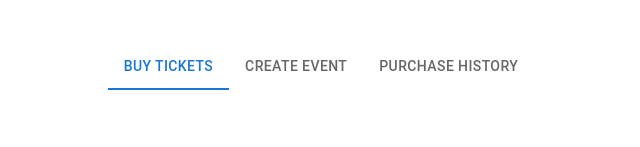
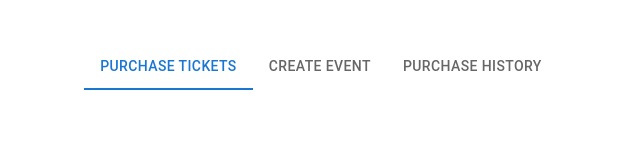
Before and after one commit to Isanaiya/tg-client, a React (Vite) app: page / in a window 1280 px wide. Shown: the part 125-272 px from the top of the page, without its empty margins (319-959 px from the left). Built offline with nearby package versions, Linux system fonts and the light colour scheme; no server answers.

Commit message:
updating end to end test

```diff
--- a/src/App.jsx
+++ b/src/App.jsx
@@ -220,7 +220,7 @@ function App() {
         </Alert>
       </Snackbar>
       <Tabs value={currentTab} onChange={handleTabChange} centered>
-        <Tab label="Buy Tickets" value="buyTickets" />
+        <Tab label="Purchase Tickets" value="buyTickets" />
         <Tab label="Create Event" value="createEvent" />
         <Tab label="Purchase History" value="purchaseHistory" />
       </Tabs>
```
Also changed, not shown: 1 other file (tests, documents, lock files or other folders).
